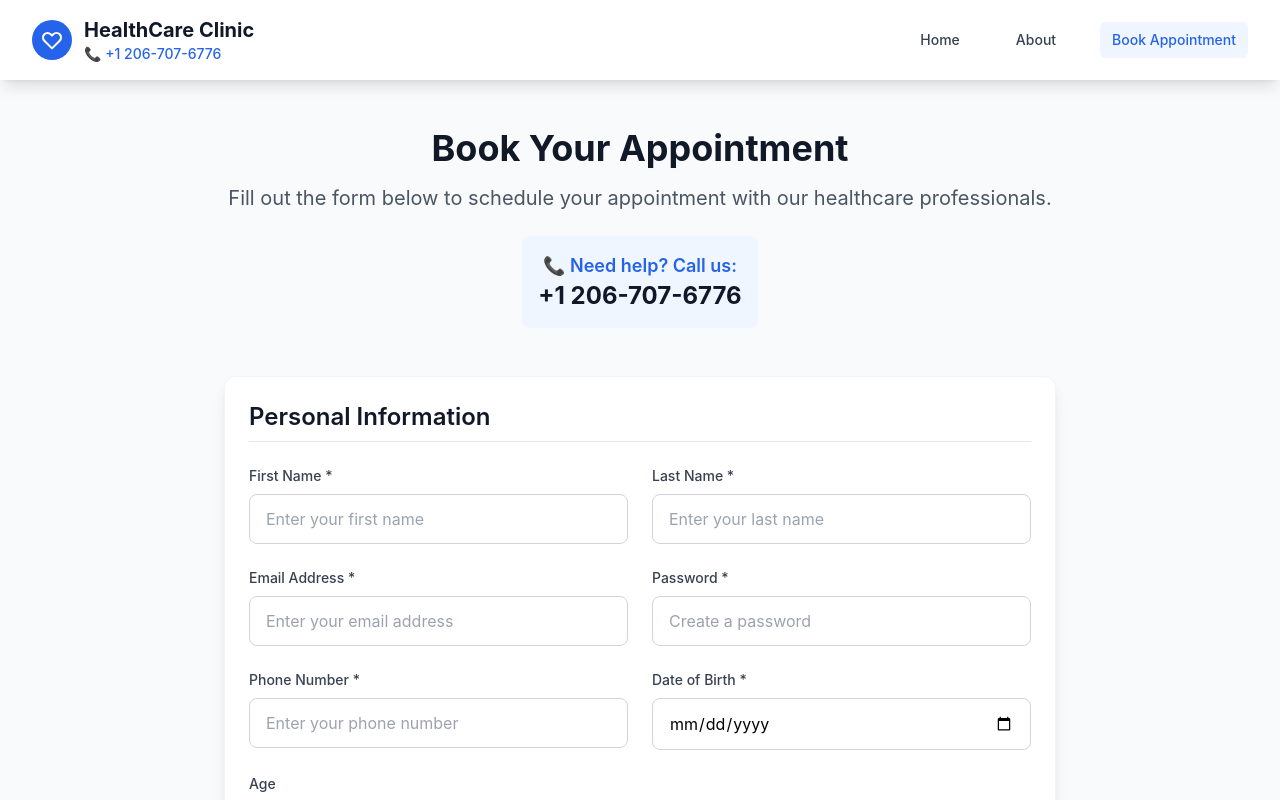
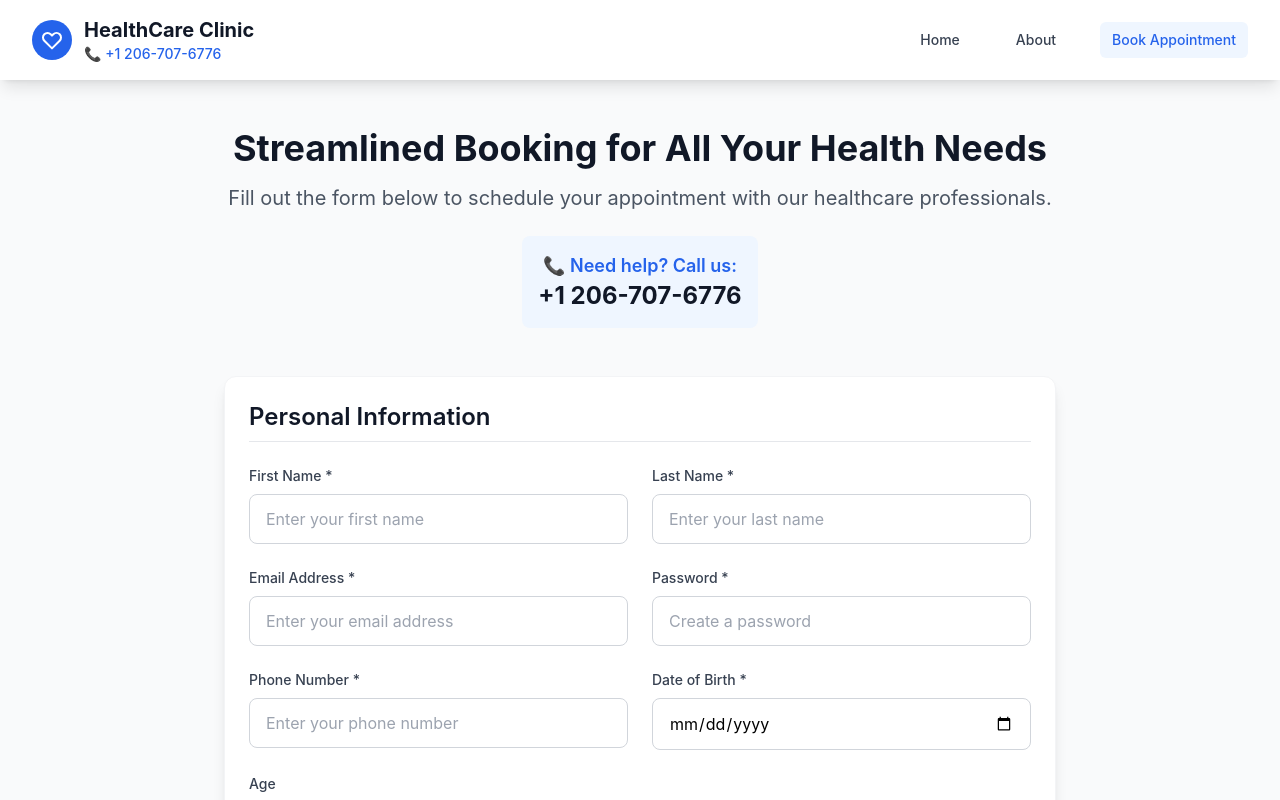
Before and after one commit to DaniyalAlam002/reacttrackingbooking, a React (Vite) app: page /book in a window 1280 px wide. Shown: the top 800 px of the page. Built offline with nearby package versions, Linux system fonts and the light colour scheme.

Commit message:
ai-optimize: heading — Streamlined Booking for All Your Health

```diff
--- a/src/pages/Booking.jsx
+++ b/src/pages/Booking.jsx
@@ -67,7 +67,7 @@ const Booking = () => {
       <div className="max-w-4xl mx-auto px-4 sm:px-6 lg:px-8">
         {/* Header */}
         <div className="text-center mb-12">
-          <h1 className="text-4xl font-bold text-gray-900 mb-4">Book Your Appointment</h1>
+          <h1 className="text-4xl font-bold text-gray-900 mb-4">Streamlined Booking for All Your Health Needs</h1>
           <p className="text-xl text-gray-600">
             Fill out the form below to schedule your appointment with our healthcare professionals.
           </p>
```
